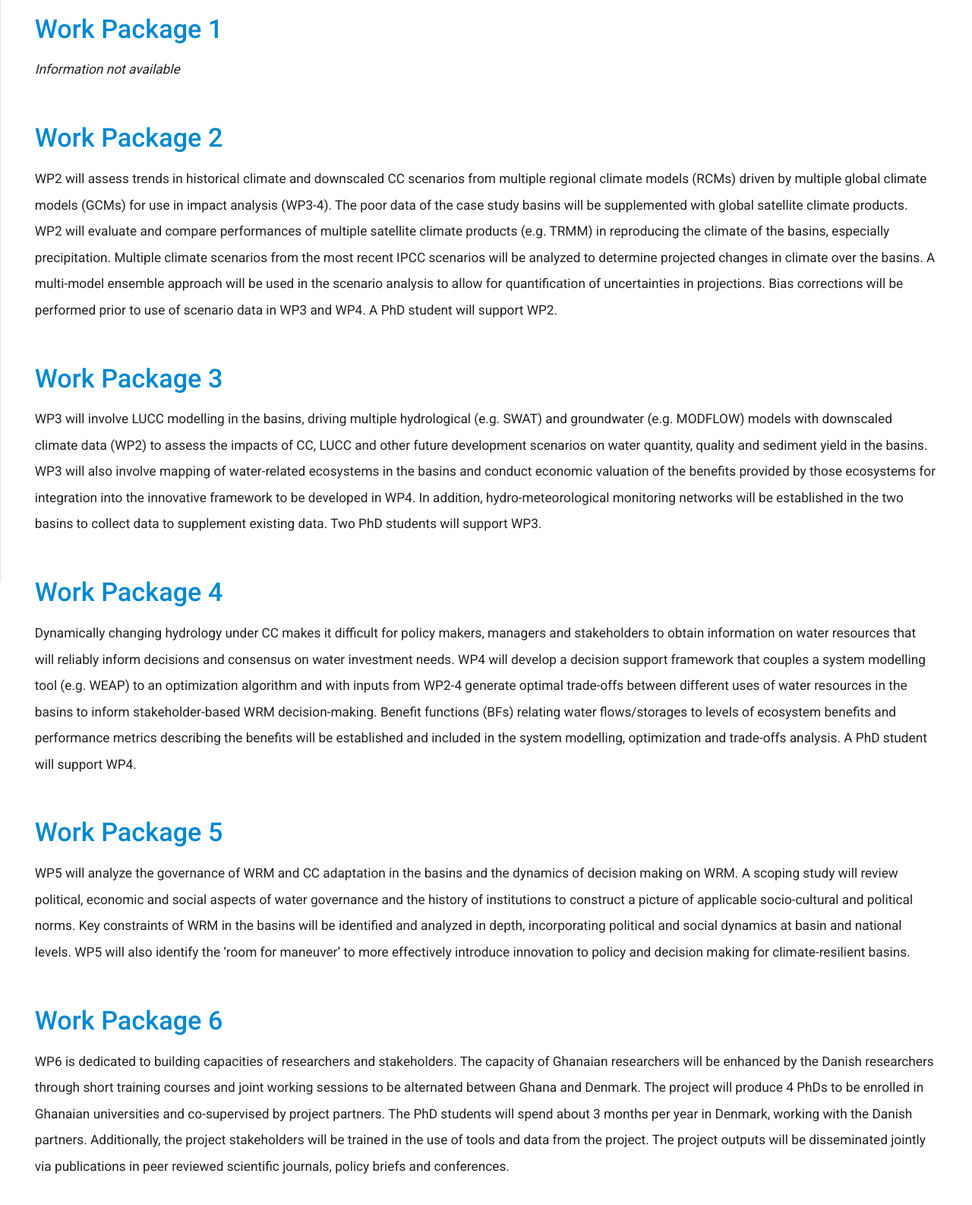
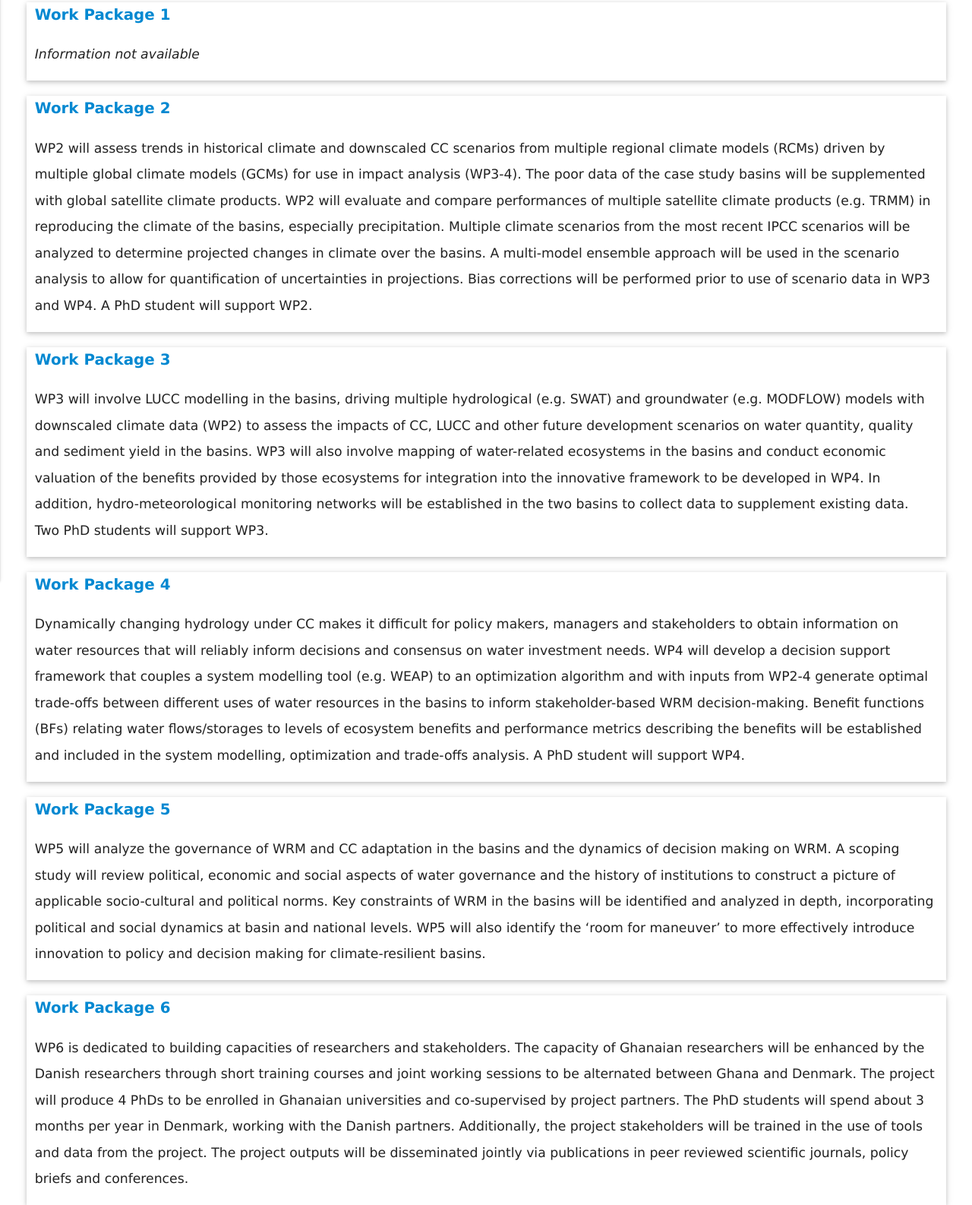
Before and after one commit to csir-wri/cream, a plain HTML site: page html/workpackages.html in a window 1280 px wide. Shown: the part 96-1682 px from the top of the page at 76% size. Drawn offline with nearby package versions, Linux system fonts and the light colour scheme.

Commit message:
Card layout for work packages

```diff
--- a/css/main.css
+++ b/css/main.css
@@ -62,9 +62,10 @@ img {
     padding: 2em;
 }
 
-.work-package h4 {
+.work-package header {
     text-transform: capitalize;
-    font-weight: 500;
+    font-weight: 600;
+    font-size: 115%;
     color: #0288d1;
 }
 
--- a/html/workpackages.html
+++ b/html/workpackages.html
@@ -15,6 +15,8 @@
   <link type="text/css"
         rel="stylesheet"
         href="../css/main.css" />
+  <link rel="stylesheet"
+        href="https://www.w3schools.com/w3css/4/w3.css" />
 
   <!--Let browser know website is optimized for mobile-->
   <meta name="viewport"
@@ -71,17 +73,19 @@
     <div style="height: 64px"></div>
   </div>
   <section class="work-package">
-    <div class="row">
+    <div class="row w3-card-2">
       <div class="col s12">
-        <h4>Work package 1</h4>
+        <header>
+          Work package 1
+        </header>
         <p>
           <em>Information not available</em>
         </p>
       </div>
     </div>
-    <div class="row">
+    <div class="row w3-card-2">
       <div class="col s12">
-        <h4>Work package 2</h4>
+        <header>Work package 2</header>
         <p>
           WP2 will assess trends in historical climate and downscaled CC scenarios from multiple
           regional climate models (RCMs) driven by multiple global climate models (GCMs) for use in
@@ -96,9 +100,9 @@
         </p>
       </div>
     </div>
-    <div class="row">
+    <div class="row w3-card-2">
       <div class="col s12">
-        <h4>Work package 3</h4>
+        <header>Work package 3</header>
         <p>
           WP3 will involve LUCC modelling in the basins, driving multiple hydrological (e.g. SWAT)
           and groundwater (e.g. MODFLOW) models with downscaled climate data (WP2) to assess the
@@ -111,9 +115,9 @@
         </p>
       </div>
     </div>
-    <div class="row">
+    <div class="row w3-card-2">
       <div class="col s12">
-        <h4>Work package 4</h4>
+        <header>Work package 4</header>
         <p>
           Dynamically changing hydrology under CC makes it difficult for policy makers, managers and
           stakeholders to obtain information on water resources that will reliably inform decisions
@@ -127,9 +131,9 @@
         </p>
       </div>
     </div>
-    <div class="row">
+    <div class="row w3-card-2">
       <div class="col s12">
-        <h4>Work package 5</h4>
+        <header>Work package 5</header>
         <p>
           WP5 will analyze the governance of WRM and CC adaptation in the basins and the dynamics of
           decision making on WRM. A scoping study will review political, economic and social aspects
@@ -141,9 +145,9 @@
         </p>
       </div>
     </div>
-    <div class="row">
+    <div class="row w3-card-2">
       <div class="col s12">
-        <h4>Work package 6</h4>
+        <header>Work package 6</header>
         <p>
           WP6 is dedicated to building capacities of researchers and stakeholders. The capacity of
           Ghanaian researchers will be enhanced by the Danish researchers through short training
```
